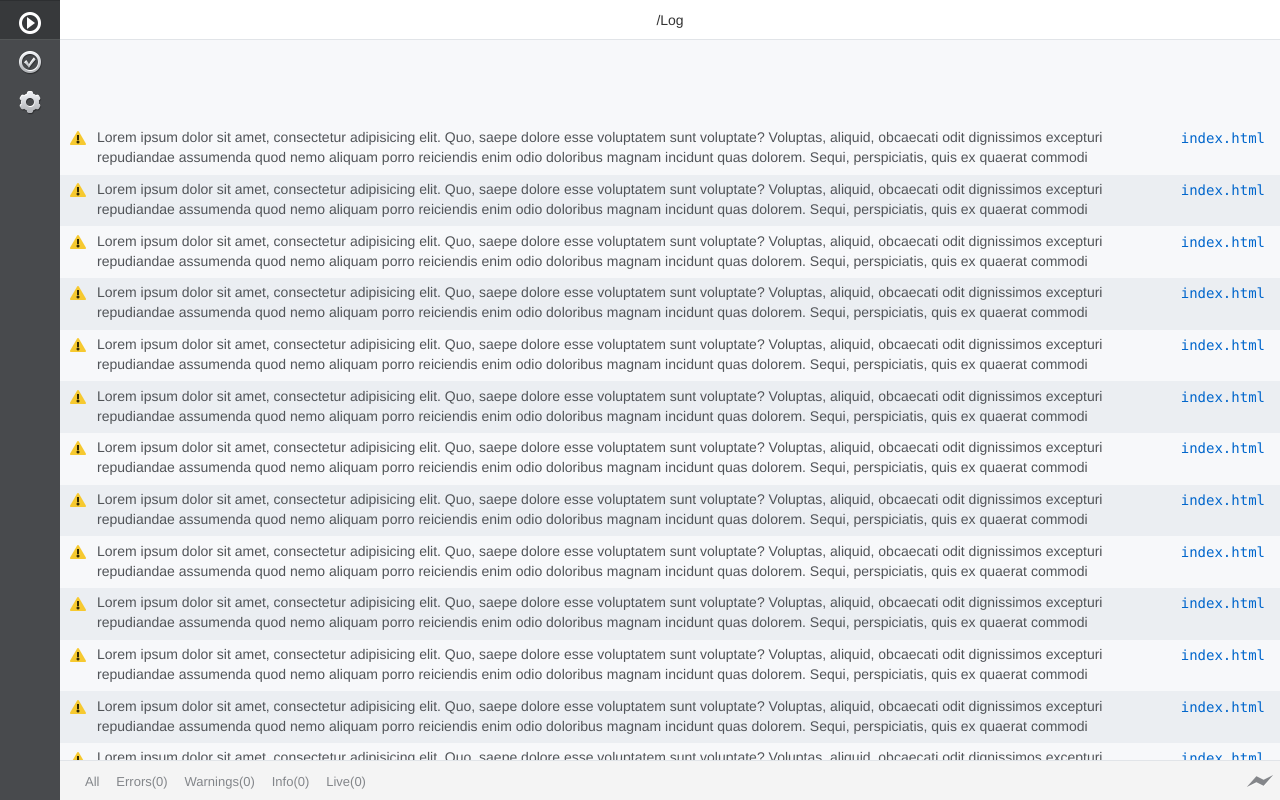
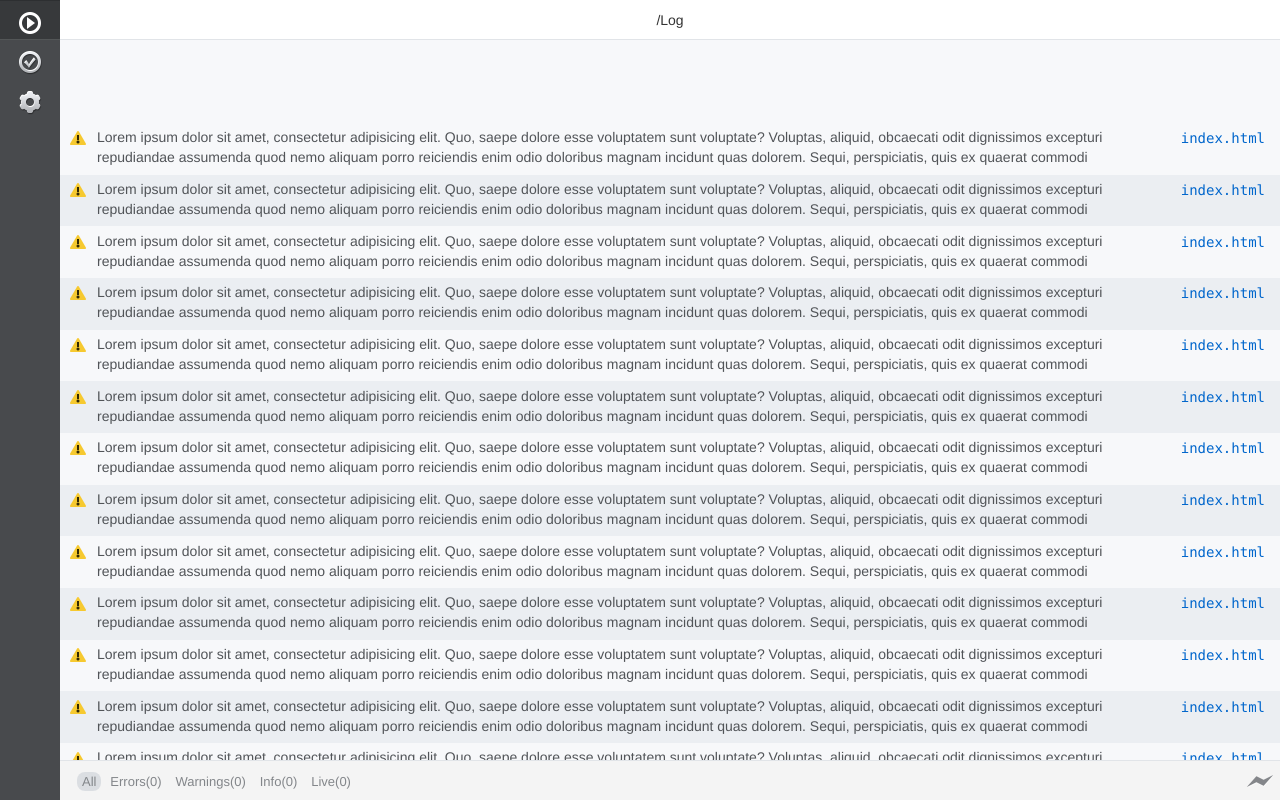
Before and after one commit to code-orchestra/colt-ui, a website: page index.html in a window 1280 px wide. Both pictures are taken after a click on the element 30 px from the left and 20 px from the top of the page. Drawn offline with nearby package versions, Linux system fonts and the light colour scheme; no server answers.

Commit message:
in progress

```diff
--- a/css/styles.css
+++ b/css/styles.css
@@ -108,7 +108,7 @@
 	border-radius: 8px;
 	color: #83868a;
 	/*background-color: #dbdee2;*/
-	padding: 2px 5px 2px 8px;
+	padding: 2px 5px 2px 5px;
 }
 
 .logFilterButton:hover, .logFilterButton.selected{
--- a/index.html
+++ b/index.html
@@ -36,11 +36,11 @@
 	</div>
 	<div ui-view id="content"></div>
 	<div class="navigation-bar">
-		<div class="logFilterButton" ng-click="selectLogFilter(undefined)" ng-show="pageIndex==2">All</div>
-		<div class="logFilterButton" ng-click="selectLogFilter('ERROR')" ng-show="pageIndex==2">Errors({{filter.errorsCount}})</div>
-		<div class="logFilterButton" ng-click="selectLogFilter('WARNING')" ng-show="pageIndex==2">Warnings({{filter.warningCount}})</div>
-		<div class="logFilterButton" ng-click="selectLogFilter('INFO')" ng-show="pageIndex==2">Info({{filter.infoCount}})</div>
-		<div class="logFilterButton" ng-click="selectLogFilter('LIVE')" ng-show="pageIndex==2">Live({{filter.liveCount}})</div>
+		<div class="logFilterButton" ng-class="{selected:logFilter==undefined}" ng-click="selectLogFilter(undefined)" ng-show="pageIndex==2">All</div>
+		<div class="logFilterButton" ng-class="{selected:logFilter=='ERROR'}" ng-click="selectLogFilter('ERROR')" ng-show="pageIndex==2">Errors({{filter.errorsCount}})</div>
+		<div class="logFilterButton" ng-class="{selected:logFilter=='WARNING'}" ng-click="selectLogFilter('WARNING')" ng-show="pageIndex==2">Warnings({{filter.warningCount}})</div>
+		<div class="logFilterButton" ng-class="{selected:logFilter=='INFO'}" ng-click="selectLogFilter('INFO')" ng-show="pageIndex==2">Info({{filter.infoCount}})</div>
+		<div class="logFilterButton" ng-class="{selected:logFilter=='LIVE'}" ng-click="selectLogFilter('LIVE')" ng-show="pageIndex==2">Live({{filter.liveCount}})</div>
 		<div class="btn-live" ng-class="{selected:sessionInProgress}" ng-click="startSession()"></div>
 	</div>
 
```
